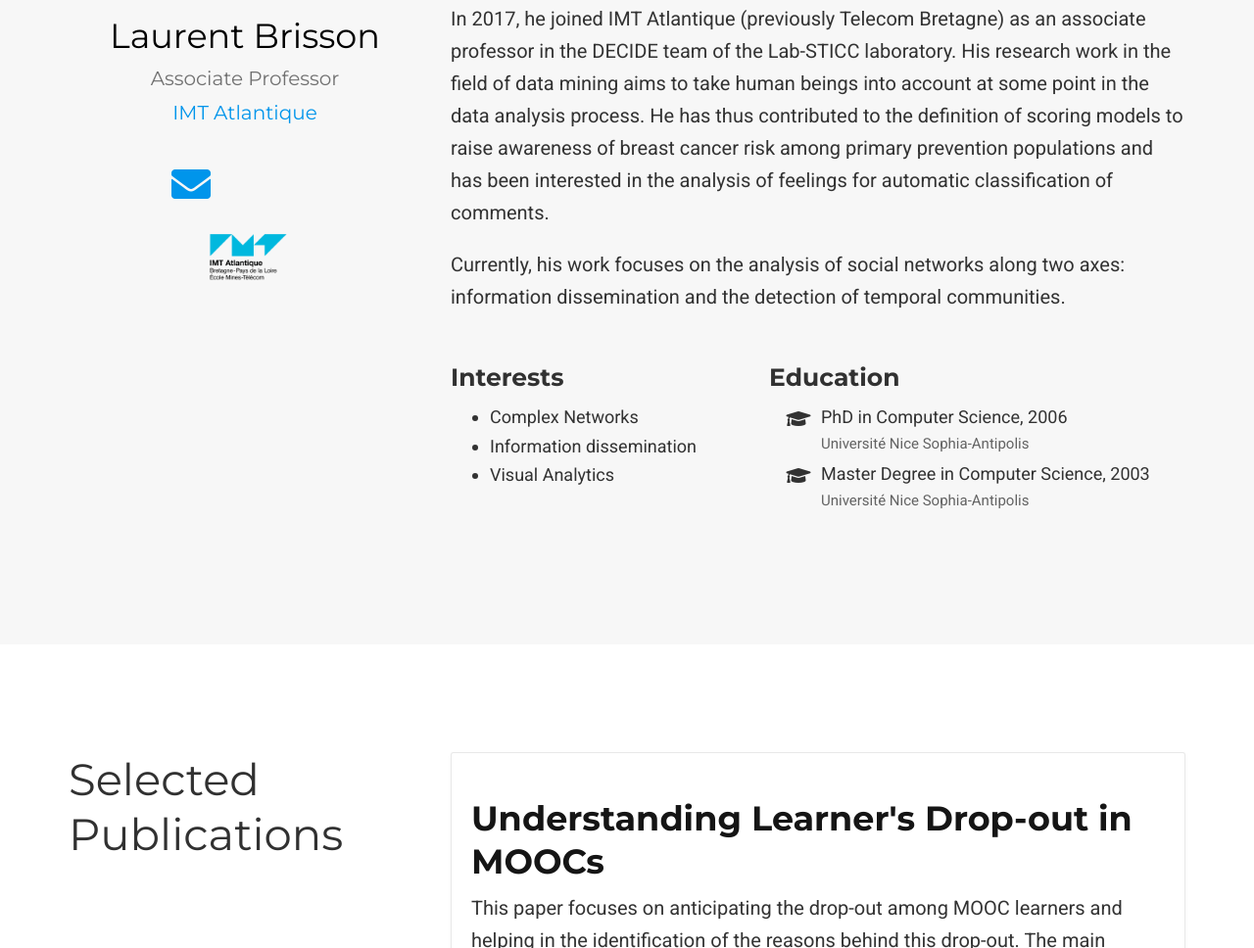
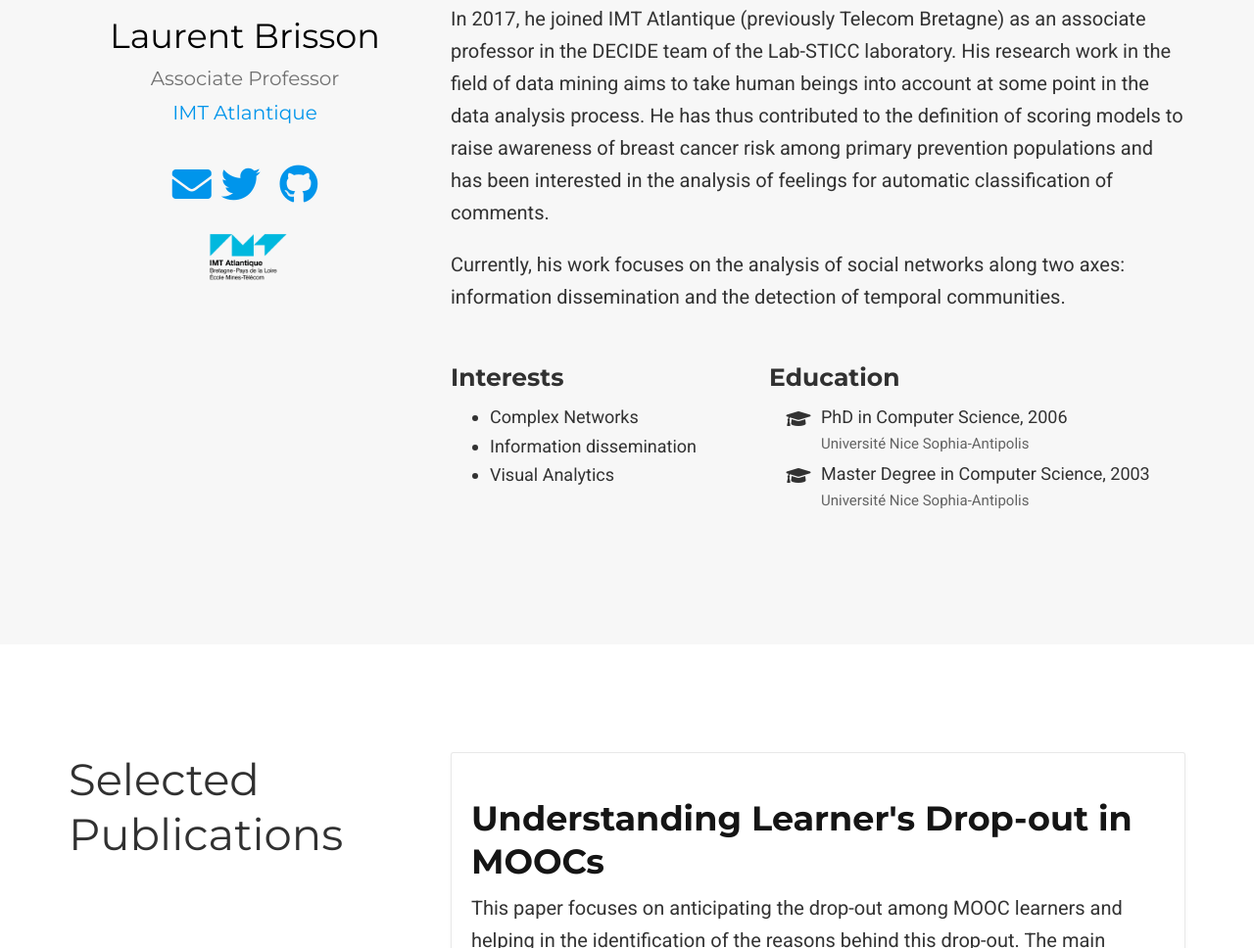
Before and after one commit to laurent-brisson/laurent-brisson.github.io, a plain HTML site: page index.html in a window 1280 px wide. Shown: the part 817-1785 px from the top of the page at 98% size. Drawn offline with nearby package versions, Linux system fonts and the light colour scheme; some packages are replaced by stand-ins of ours; some icons are missing.

Commit message:
Build website

```diff
--- a/index.html
+++ b/index.html
@@ -356,9 +356,11 @@ url('http://www.laurent-brisson.fr/img/headers/community.jpg');
 
 
 
+
+
         <li>
           <a itemprop="sameAs" href="//twitter.com/laurent_brisson" target="_blank" rel="noopener">
-            <i class="fa fa-twitter big-icon"></i>
+            <i class="fab fa-twitter big-icon"></i>
           </a>
         </li>
 
@@ -374,9 +376,11 @@ url('http://www.laurent-brisson.fr/img/headers/community.jpg');
 
 
 
+
+
         <li>
           <a itemprop="sameAs" href="//github.com/laurent.brisson" target="_blank" rel="noopener">
-            <i class="fa fa-github big-icon"></i>
+            <i class="fab fa-github big-icon"></i>
           </a>
         </li>
 
```
